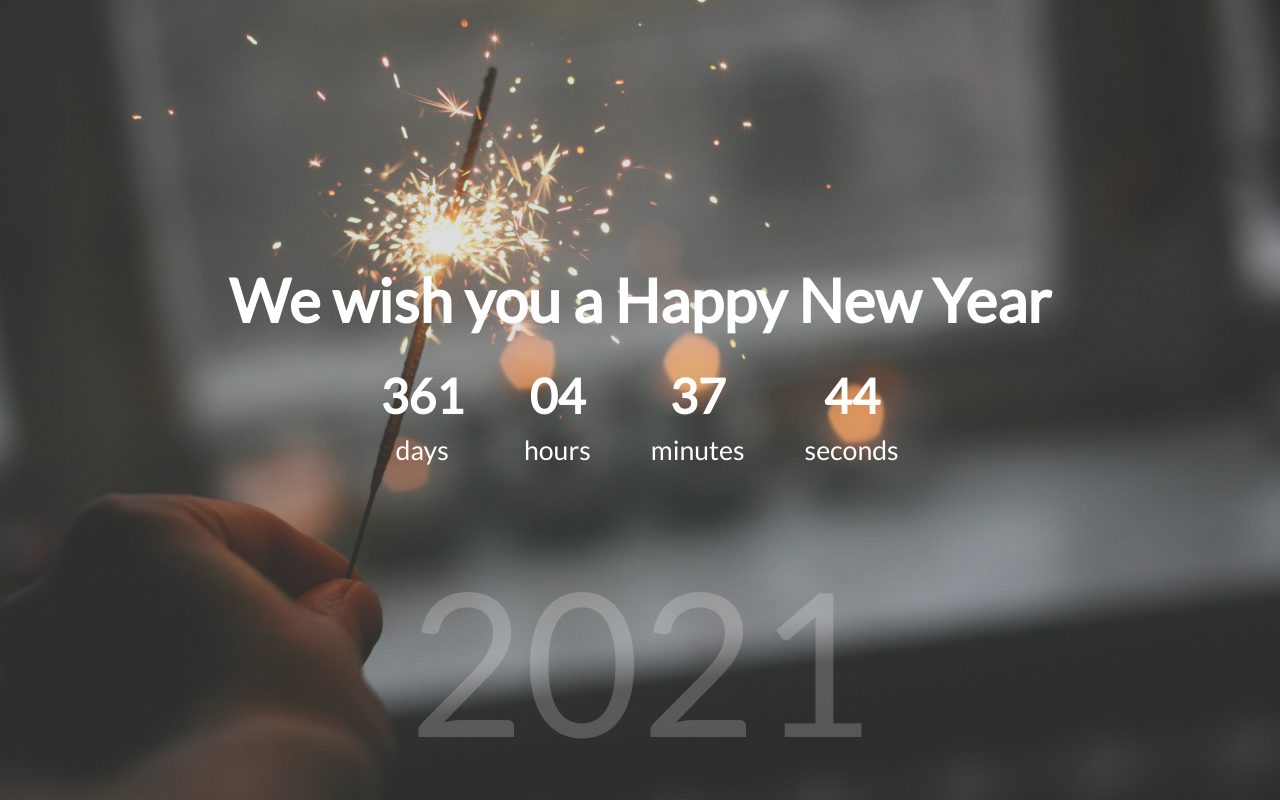
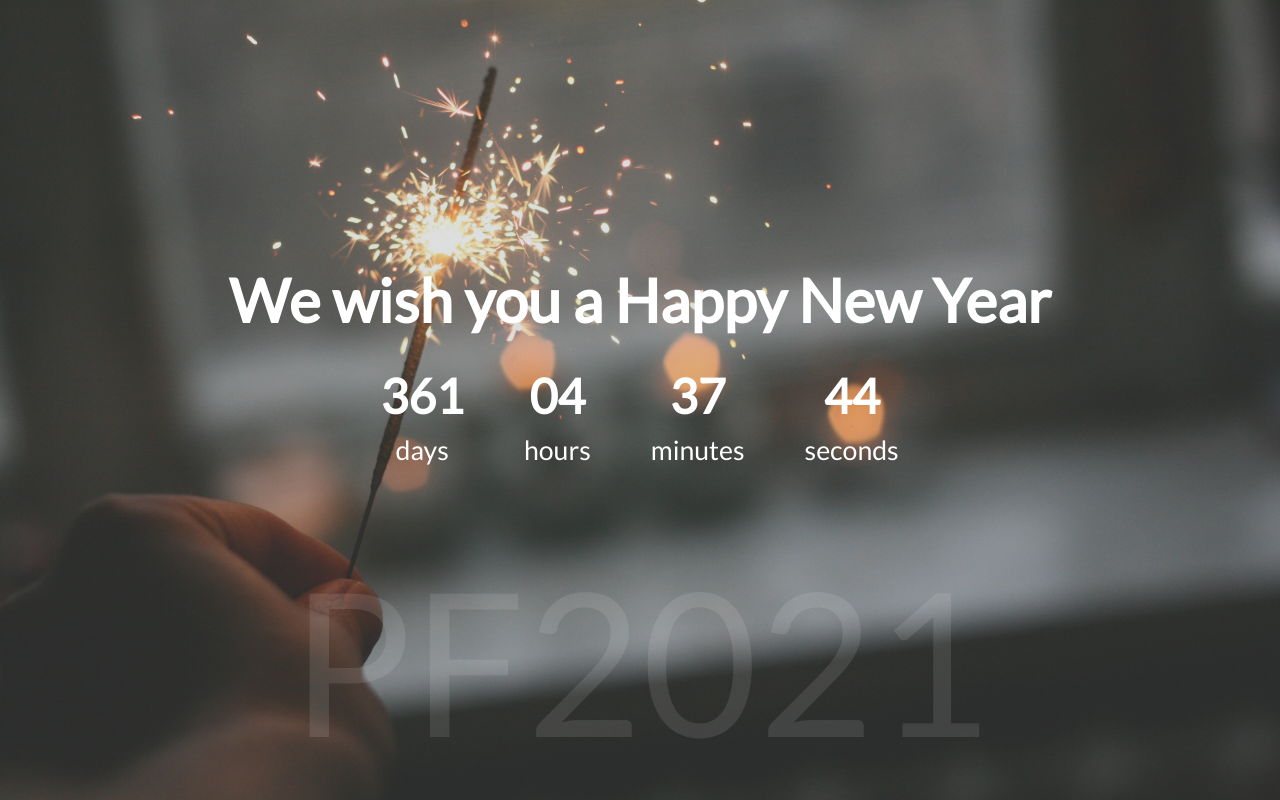
Before and after one commit to torrismile/new_year_PF, a plain HTML site: page index.html in a window 1280 px wide. Drawn offline with Linux system fonts and the light colour scheme.

Commit message:
change interface

```diff
--- a/script.js
+++ b/script.js
@@ -12,7 +12,7 @@ const xmasTripTime = new Date(`January 01 ${currentYear + 1}  00:00:00`);
 
 //Set background year
 
-year.innerHTML = currentYear;
+year.innerHTML = 'PF' + currentYear;
 
 //Update countdown time
 function updateCountdown() {
--- a/style.css
+++ b/style.css
@@ -32,7 +32,7 @@ h1 {
 .year {
     font-size: 200px;
     z-index: -1;
-    opacity: 0.2;
+    opacity: 0.1;
     position: absolute;
     bottom: 20px;
     left: 50%;
```
Also changed, not shown: 1 other file.
